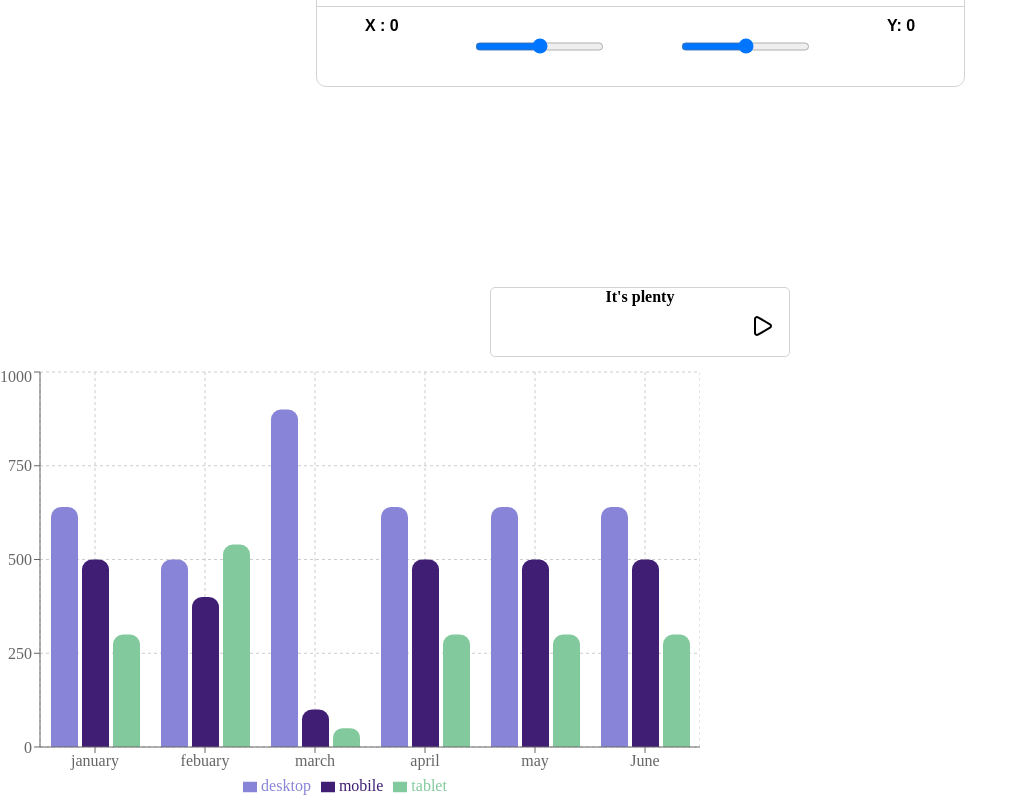
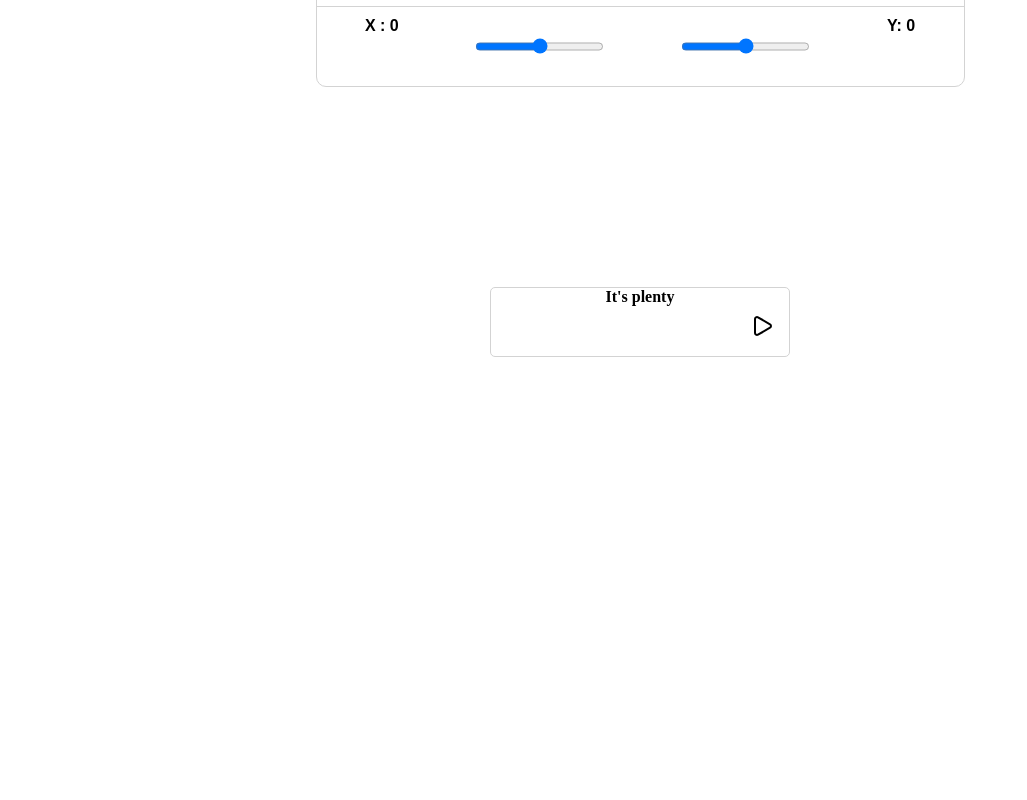
Before and after one commit to Genesispro-maker/ui-playground, a React (Vite) app in the folder ui/: page / in a window 1280 px wide. Shown: the part 413-1213 px from the top of the page, without its empty margins (0-1027 px from the left). After the commit the page ends 800 px from the top, so only its background shows below. Built offline with nearby package versions, Linux system fonts and the light colour scheme; a web font is replaced by a local one.

Commit message:
Update App.tsx

```diff
--- a/ui/src/App.tsx
+++ b/ui/src/App.tsx
@@ -8,7 +8,7 @@ function App(){
      <Header />
      <Illustration />
      <AudioVisualizer />
-     <Charts />
+     {/* <Charts /> */}
     </>
    )
 }
```
